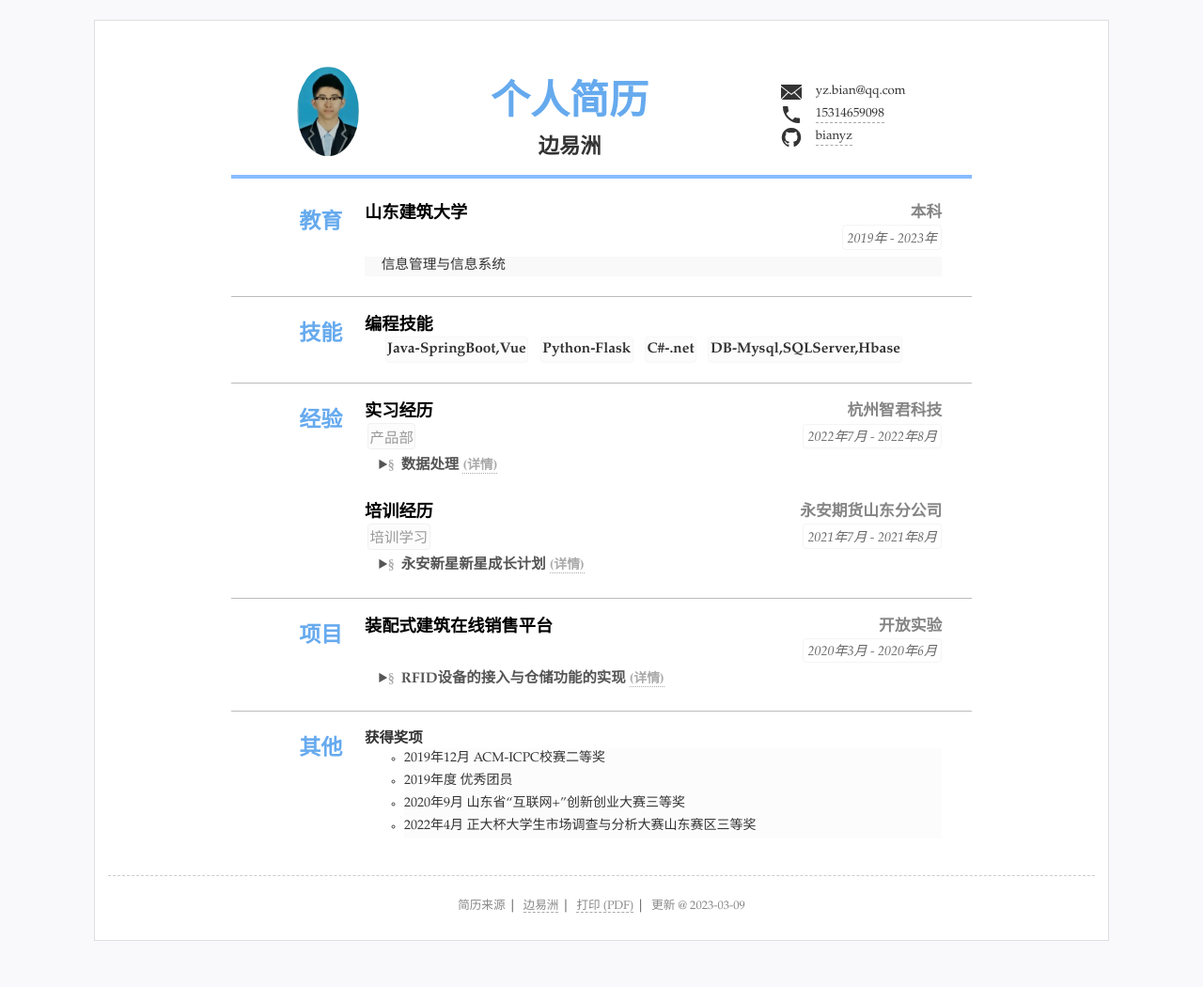
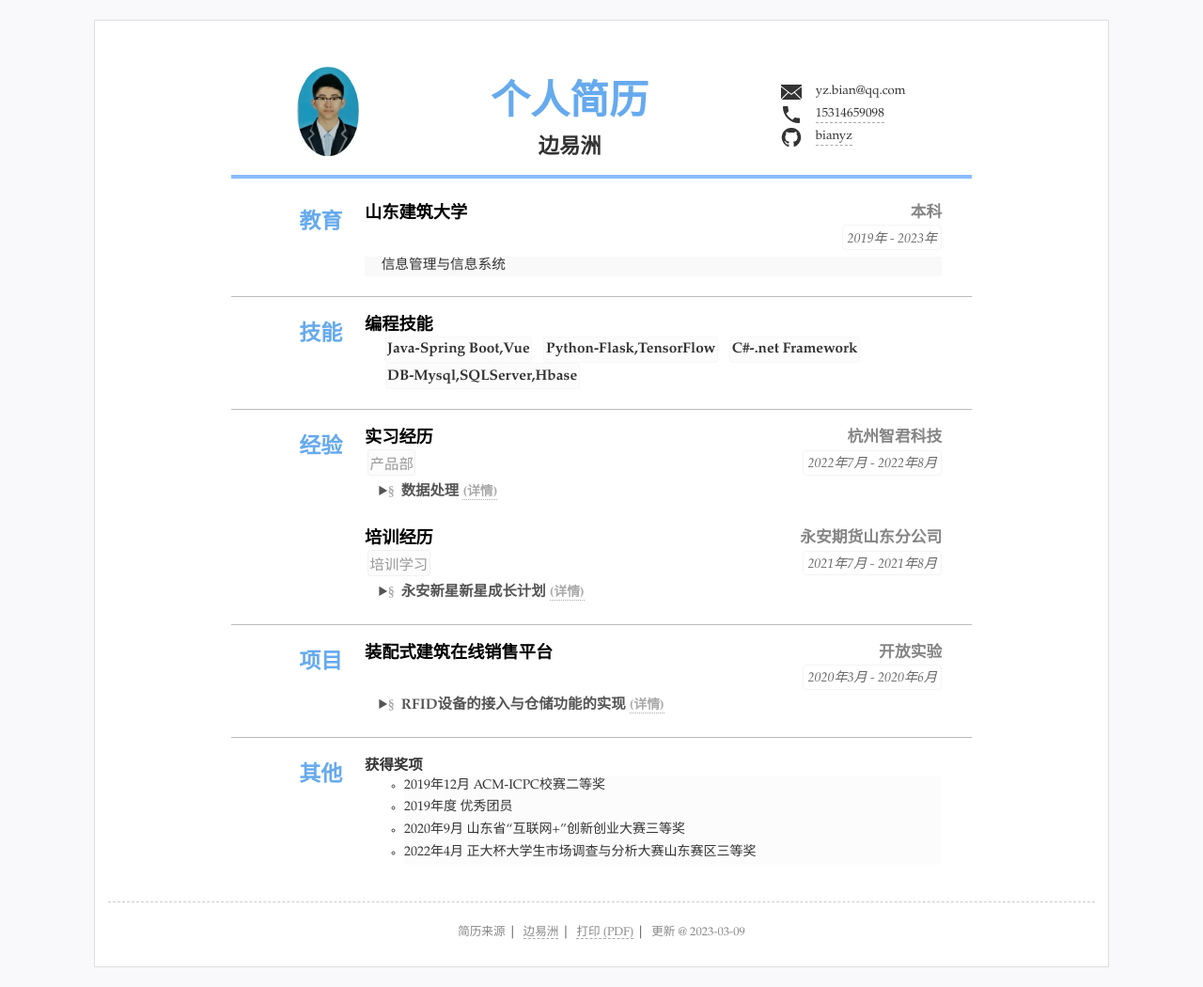
Before and after one commit to bianyz/CV, a Jekyll site: the page built from index.html, in a window 1280 px wide. Shown: the whole page at 94% size. Built offline with Jekyll 4.4.1, drawn with Linux system fonts in a browser that asks for light colours; before the commit the page ends 1022 px from its top, so only the background shows below that.

Commit message:
Update resume.yml

```diff
--- a/_data/resume.yml
+++ b/_data/resume.yml
@@ -37,9 +37,9 @@ main: #简历主要内容，
   content:
   - title: 编程技能
     items:
-    - Java-SpringBoot,Vue
-    - Python-Flask
-    - C#-.net
+    - Java-Spring Boot,Vue
+    - Python-Flask,TensorFlow
+    - C#-.net Framework
     - DB-Mysql,SQLServer,Hbase
 
 - type: experience
```
